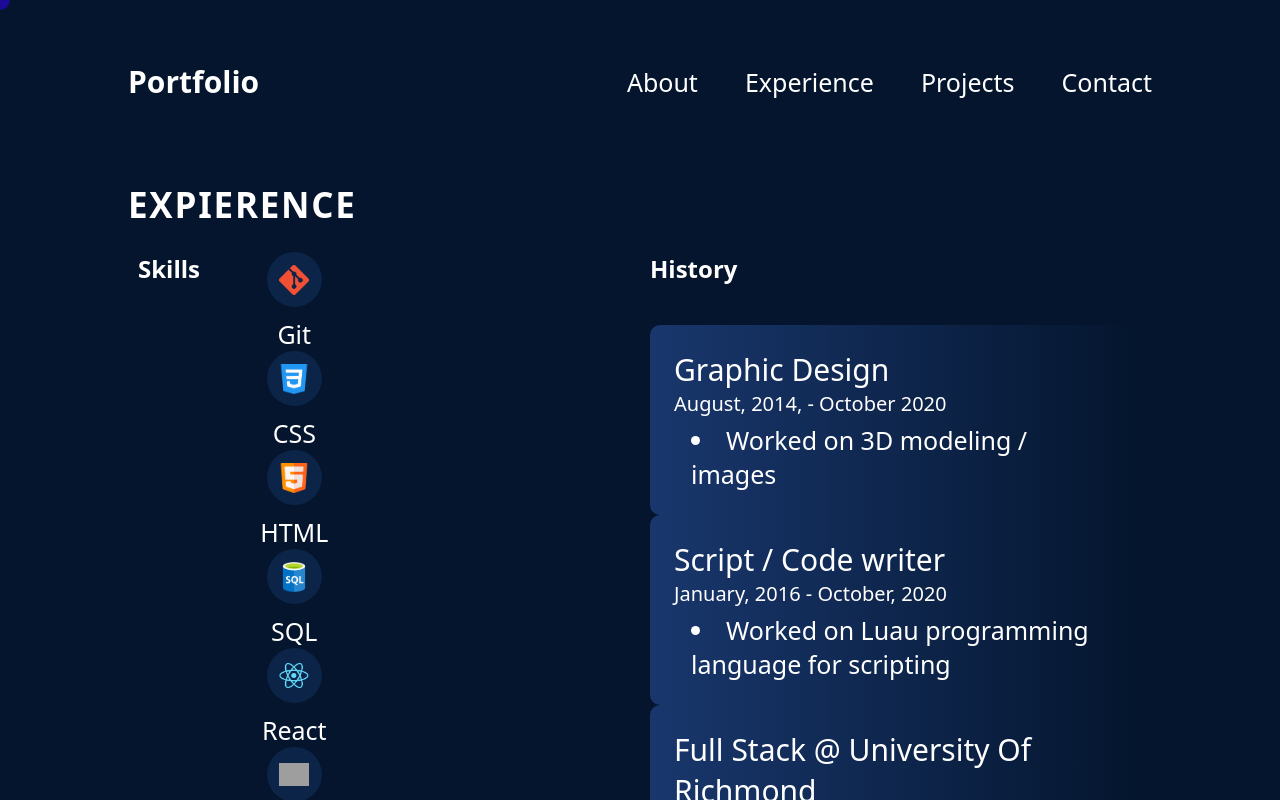
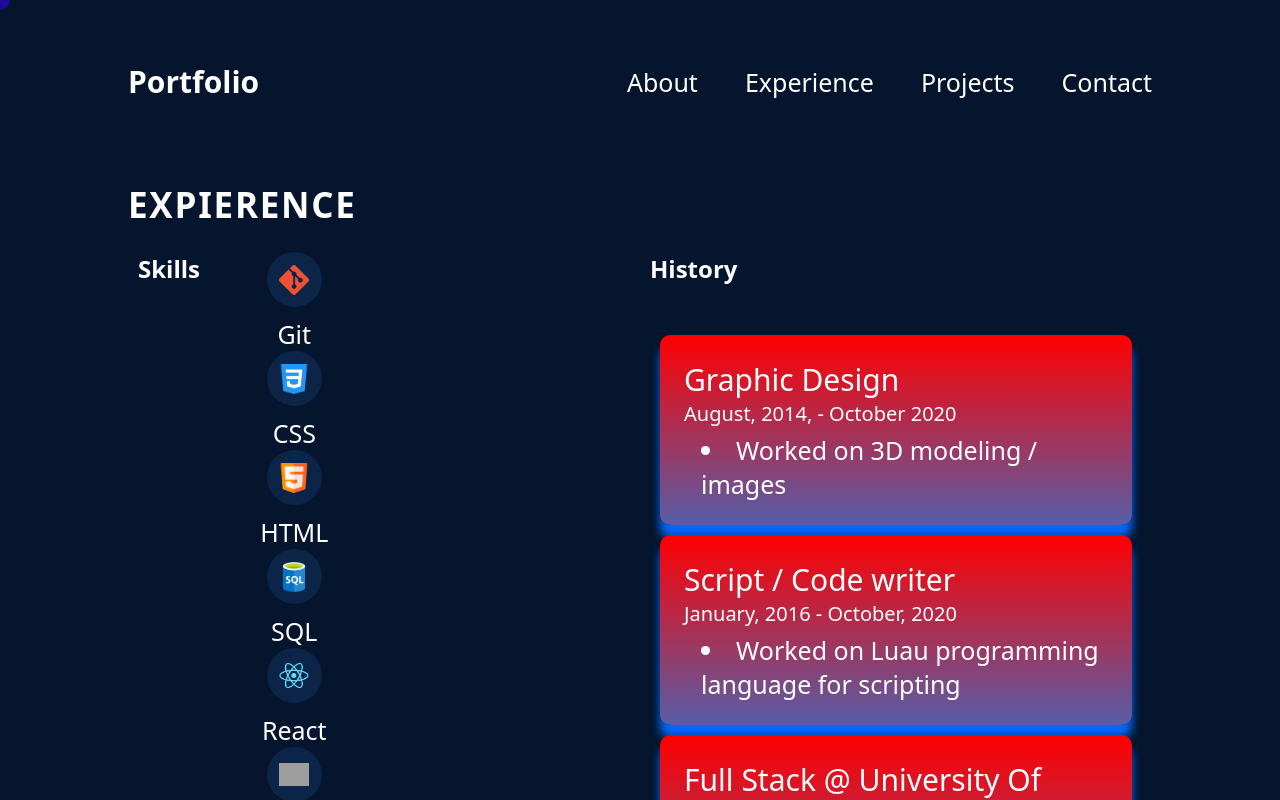
Before and after one commit to TheR16H/folio, a React (Vite) app: page /experience in a window 1280 px wide. Shown: the top 800 px of the page. Built offline with nearby package versions, Linux system fonts and the light colour scheme; grey boxes are pictures that could not be loaded.

Commit message:
went to fix a spelling err. fixed css spacing and colors instead

```diff
--- a/src/components/experience/exp.module.css
+++ b/src/components/experience/exp.module.css
@@ -85,14 +85,13 @@
   align-items: center;
   gap: 17px;
   background: #19376d;
-  background: linear-gradient(90deg, #19376d 0%, rgba(25, 55, 109, 0) 100%);
+  background: linear-gradient(180deg, #ff0000 0%, #565ea8 100%);
+  box-shadow: 0 12px 10px 0 #006aff;
   border-radius: 10px;
   padding: 24px;
+  margin: 10px
 }
 
-.historyItem img {
-  width: 50px;
-}
 
 .historyItemDetails {
   font-family: var(--font-roboto);
```
